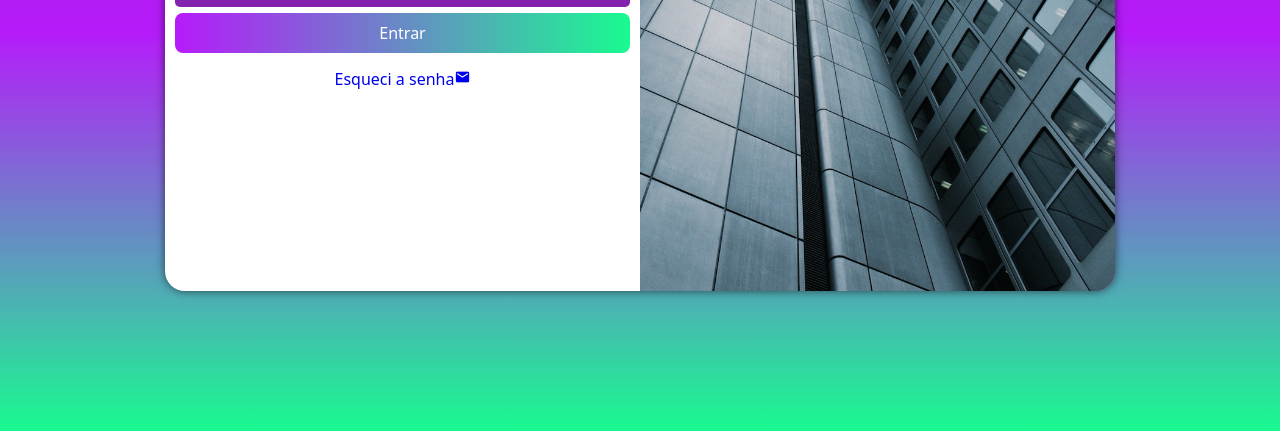
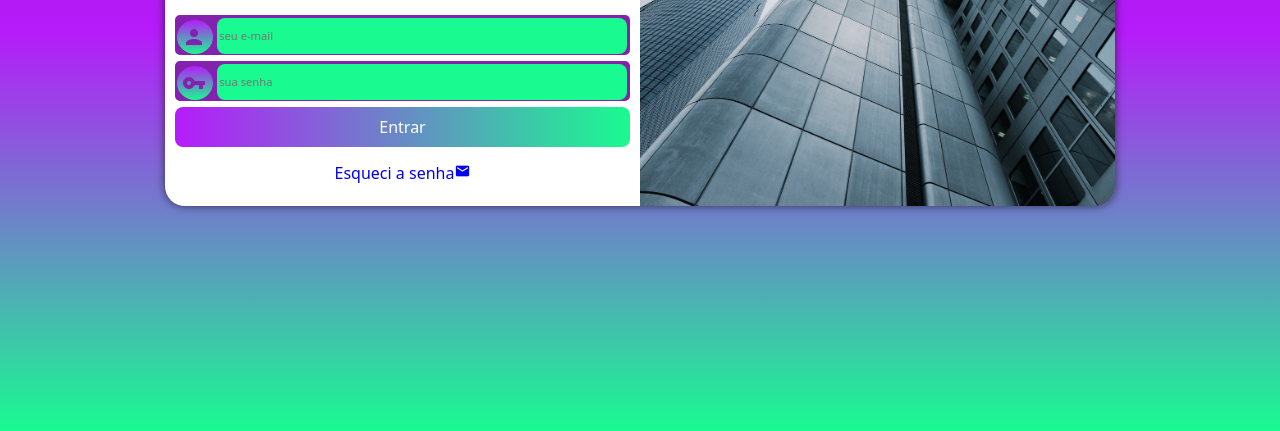
Before and after one commit to alessandrosc2/Projeto-Login, a plain HTML site: page index.html in a window 1280 px wide. Shown: the part 369-800 px from the top of the page. Drawn offline with Linux system fonts and the light colour scheme.

Commit message:
final do projeto

```diff
--- a/estilos/media-query.css
+++ b/estilos/media-query.css
@@ -6,6 +6,7 @@
     }
     section#login {
         width: 80vw;
+        height: 280px;
     }
 
     section#login > div#imagem {
@@ -29,6 +30,7 @@
 
     section#login {
         width: 950px;
+        height: 350px;
     }
 
     section#login > div#imagem {
@@ -48,6 +50,7 @@
     }
 
     div#formulario > p {
-        font-size: 1.2em;
+        font-size: 1em;
+        margin: 20px 0px;
     }
 }
--- a/estilos/style.css
+++ b/estilos/style.css
@@ -34,7 +34,6 @@ section#login {
     position: absolute;
     top: 50%;
     left: 50%;
-    transform: translate(-50%, -50%);
     overflow: hidden;
     background-color: white;
     width: 250px;
@@ -42,6 +41,7 @@ section#login {
     border-radius: 20px;
     box-shadow: 0px 0px 10px rgba(0, 0, 0, 0.6);
 
+    transform: translate(-50%, -50%);
     transition: width .3s, heigth .3s;
     transition-timing-function: ease;
 }
@@ -70,6 +70,7 @@ div#formulario > p {
 
 form > div.campo {
     background-color: #8323AD;
+    border: 2px solid #8323AD;
     display: block;
     width: 100%;
     height: 40px;
@@ -79,6 +80,31 @@ form > div.campo {
 
 div.campo > label {
     display: none;
+}
+
+div.campo > span {
+    margin-top: 3px;
+    padding: 5px;
+    background-image: linear-gradient(to top, #19FA90, #B61BFA);
+    color: #8323AD;
+    border-radius: 100%;
+    width: 36px;
+
+}
+
+div.campo > input {
+    background-color: #19FA90;
+    font-size: 0.7em;
+    width: calc(100% - 41px);
+    height: 100%;
+    border: 0px;
+    border-radius: 8px;
+    padding: 2px;
+    transform: translateY(-9px);
+}
+
+div.campo > input:focus-within {
+    background-color: #bdf8dc;
 }
 
 form > input[type=submit] {
```
